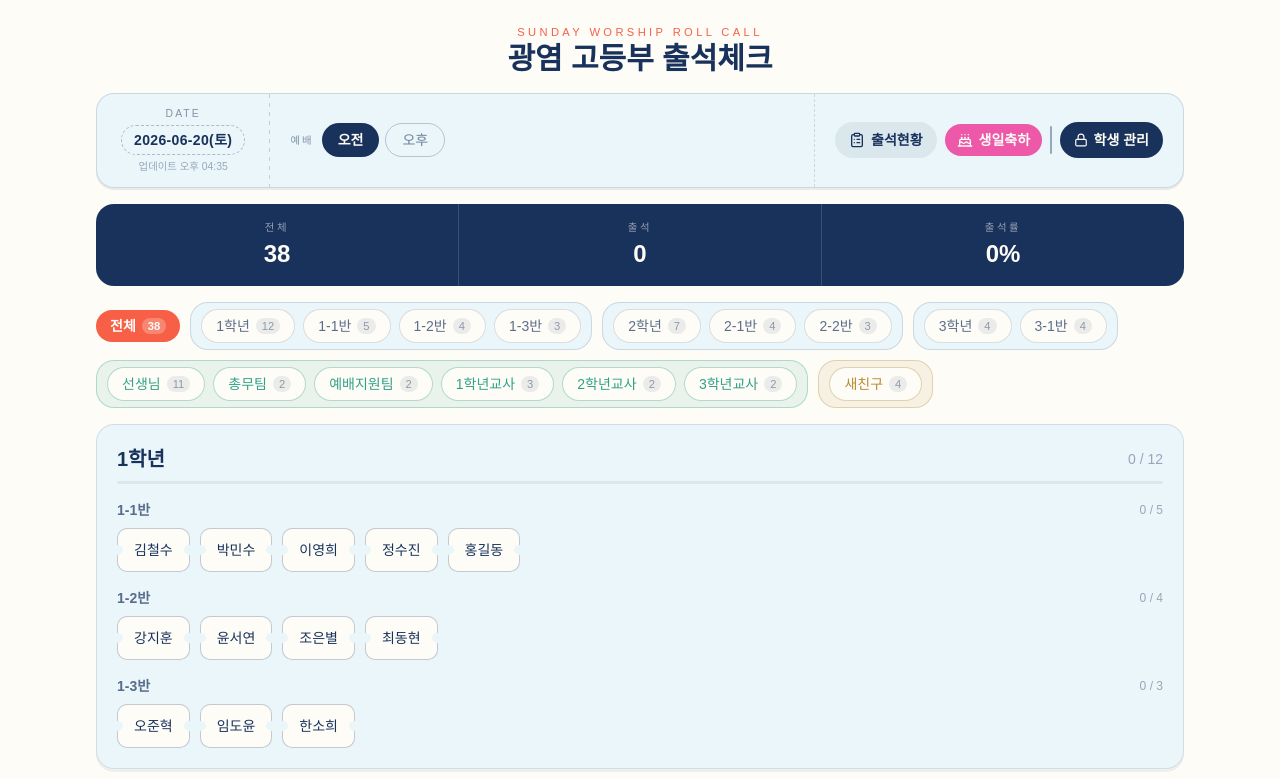
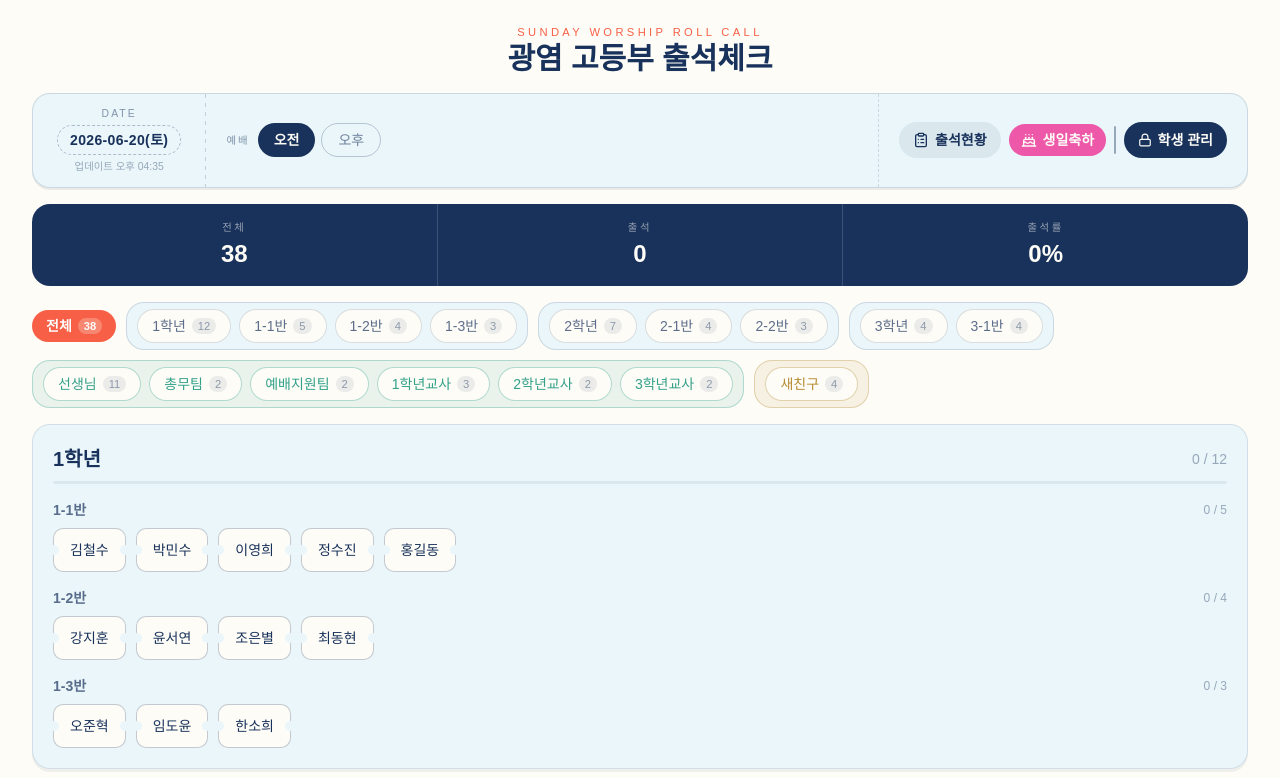
Before and after one commit to jeoniltae/youth-attendance, a Next.js app: page / in a window 1280 px wide. Shown: the top 778 px of the page. Built offline with nearby package versions, Linux system fonts and the light colour scheme; a web font is replaced by a local one.

Commit message:
design: 공통 레이아웃 너비 수정 및 헤더의 반응성 개선

```diff
--- a/src/app/page.tsx
+++ b/src/app/page.tsx
@@ -70,7 +70,7 @@ export default function Home() {
   };
 
   return (
-    <main className="mx-auto flex max-w-6xl flex-col gap-4 px-4 py-6 sm:px-6 lg:px-8">
+    <main className="mx-auto flex max-w-[1368px] flex-col gap-4 px-4 py-6 sm:px-6 lg:px-8">
       <div className="animate-[rise-in_0.5s_ease-out_both] text-center">
         <p className="font-display text-[0.7rem] tracking-[0.3em] text-stamp">
           SUNDAY WORSHIP ROLL CALL
--- a/src/components/layout/Header.tsx
+++ b/src/components/layout/Header.tsx
@@ -28,7 +28,7 @@ export function Header({ session, onSessionChange, lastUpdated, actions }: Heade
           )}
         </div>
         <div className="w-px shrink-0 self-stretch bg-[repeating-linear-gradient(to_bottom,var(--ink)_0,var(--ink)_4px,transparent_4px,transparent_9px)] opacity-20" />
-        <div className="flex items-center gap-2 px-5 py-3">
+        <div className="flex items-center gap-2 px-5 py-3 sm:max-lg:ml-auto">
           <span className="font-display text-[0.65rem] tracking-[0.2em] text-ink/50">예배</span>
           <div className="flex gap-1.5">
             {SESSIONS.map((s) => (
```
